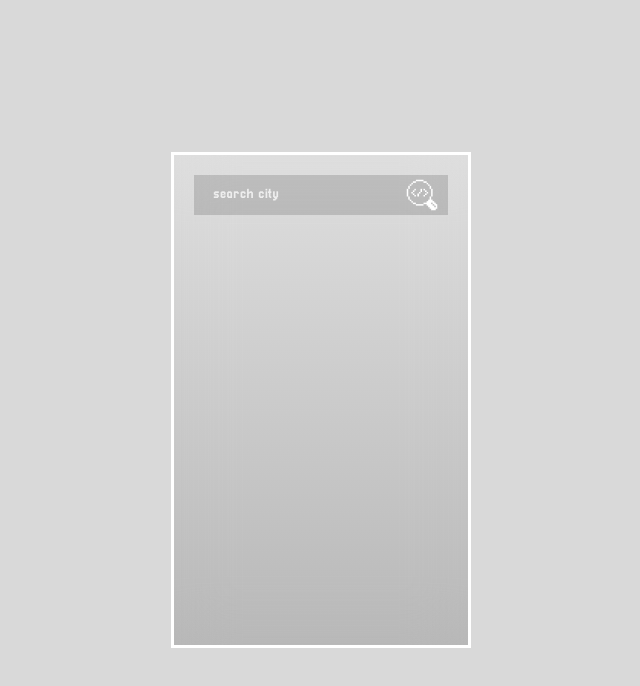
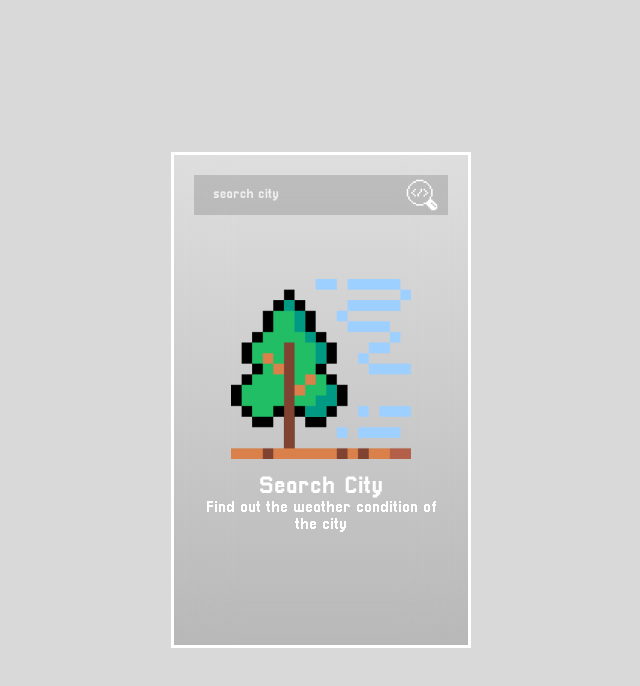
Before and after one commit to a-orlova/weatherApp, a plain HTML site: page index.html in a window 1280 px wide. Shown: the whole page, without its empty margins (319-959 px from the left). Drawn offline with Linux system fonts and the light colour scheme.

Commit message:
экраны 404 и поиска

```diff
--- a/index.html
+++ b/index.html
@@ -6,6 +6,7 @@
     <title>weather app</title>
     <link rel="stylesheet" href="style.css">
     <link rel="icon" href="images/icon.ico">
+    <script src="script.js" defer></script>
 </head>
 <body>
     <main class="main-container">
@@ -79,7 +80,25 @@
 
         </section>
 
-        <section class="search-city section-message"></section>
+        <section class="search-city section-message">
+            <img src="images/search-city.png" alt="search city">
+            <div>
+                <h1>Search City</h1>
+                <h4 class="regular-txt">
+                    Find out the weather condition of the city
+                </h4>
+            </div>
+        </section>
+
+        <section class="not-found section-message" style="display: none;">
+            <img src="images/not-found.png" alt="not found">
+            <div>
+                <h1>City Not Found</h1>
+                <h4 class="regular-txt">
+                    Find out the weather condition of the city
+                </h4>
+            </div>
+        </section>
 
     </main>
 </body>
--- a/style.css
+++ b/style.css
@@ -170,3 +170,17 @@ body::before {
     width: 35px;
     height: 35px;
 }
+
+.section-message {
+    display: flex;
+    flex-direction: column;
+    align-items: center;
+    text-align: center;
+    gap: 15px;
+    margin-top: 25%;
+}
+
+.section-message img {
+    height: 180px;
+    width: fit-content;
+}
```
Also changed, not shown: images/not-found.png (added), images/search-city.png (added).
